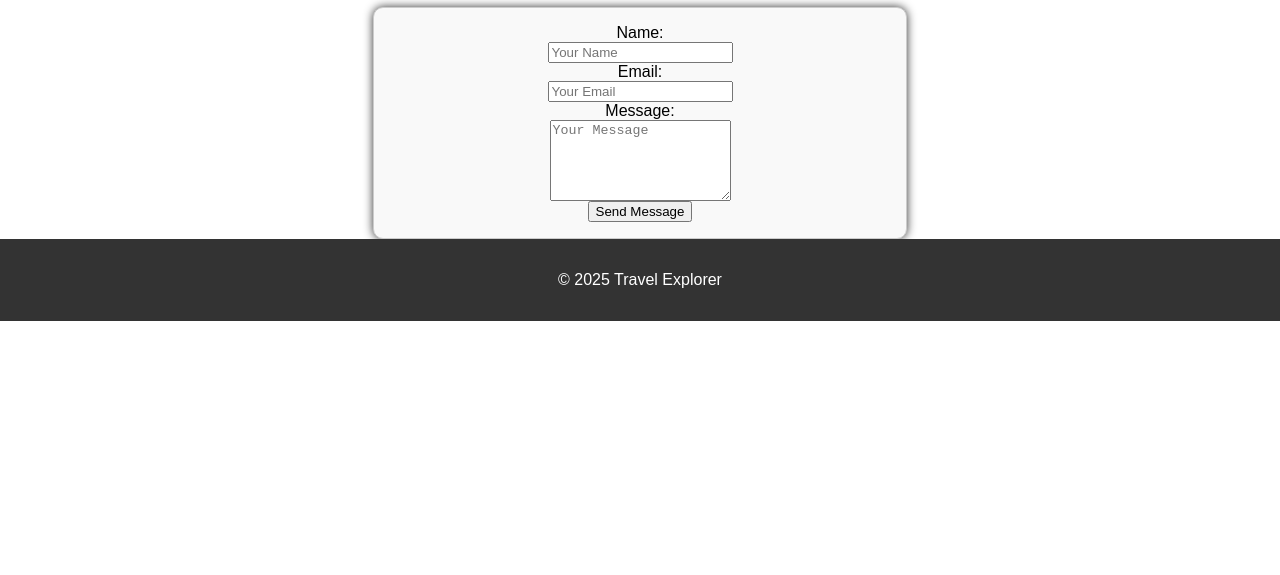
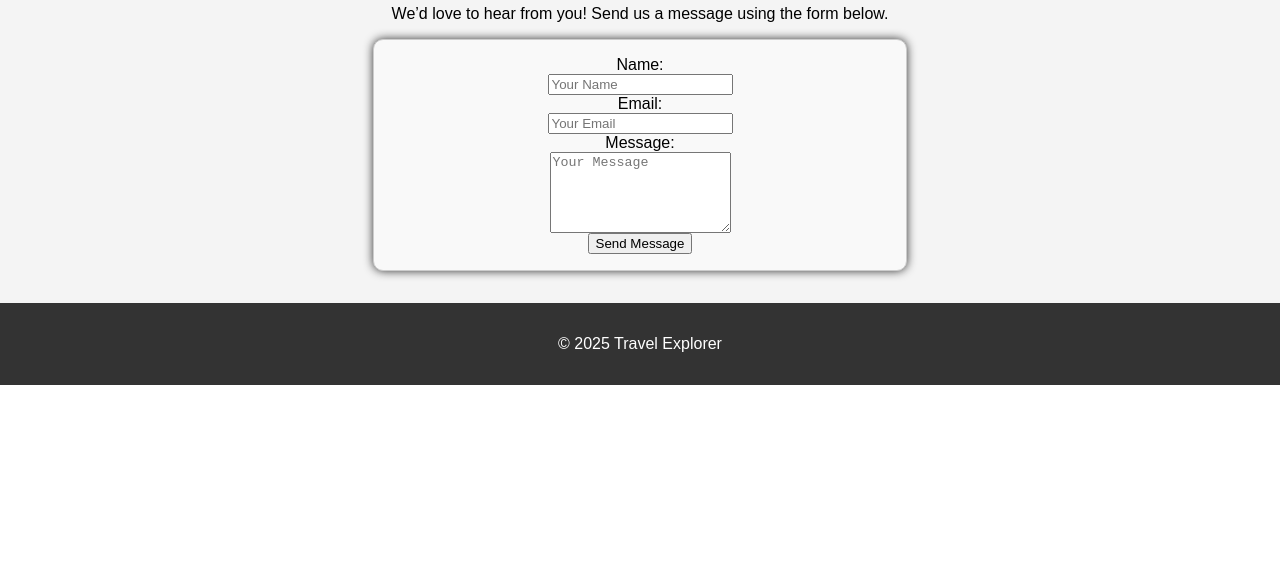
Before and after one commit to acekamaa/tours, a plain HTML site: page contact.html in a window 1280 px wide. Shown: the part 225-800 px from the top of the page. Drawn offline with Linux system fonts and the light colour scheme.

Commit message:
updated css

```diff
--- a/css/style.css
+++ b/css/style.css
@@ -59,6 +59,11 @@ body {
     max-width: 150px;
     margin: 0 auto 1rem;
   }
+  .contact-section {
+    background: #f4f4f4;
+    padding: 2rem;
+    text-align: center;
+  }
   .contact-form {
     display: flex;
     flex-direction: column;
```
